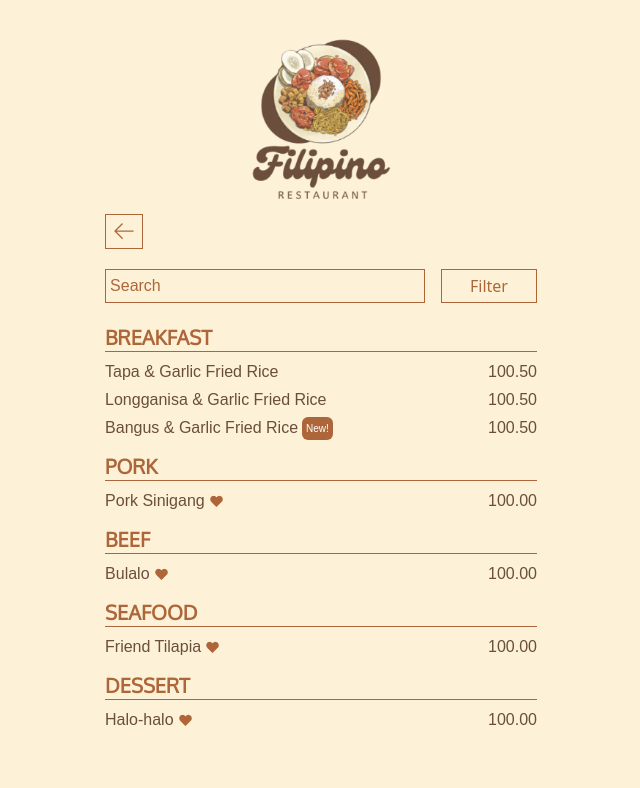
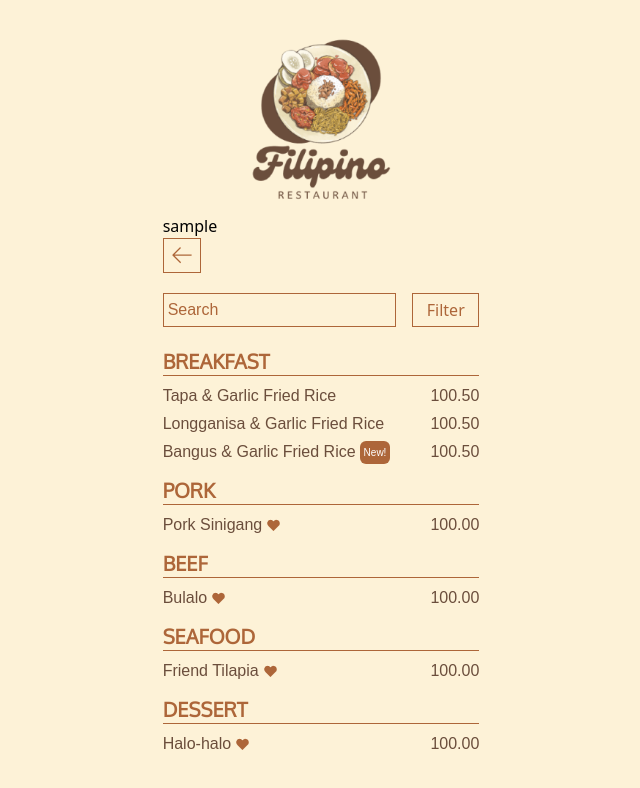
Before and after one commit to marcyvillegas/digital-menu-template, a React (Vite) app: page /menu in a window 1280 px wide. Both pictures are taken after a click on the button "Filter". Shown: the top 788 px of the page, without its empty margins (319-959 px from the left). Built offline with nearby package versions, Linux system fonts and the light colour scheme; a web font is replaced by a local one.

Commit message:
Added filter modal component

```diff
--- a/src/components/FilterButton.tsx
+++ b/src/components/FilterButton.tsx
@@ -1,8 +1,18 @@
 import React from 'react';
 
-function FilterButton() {
+type PropsType = {
+  onClick: () => void;
+}
+
+function FilterButton(props: PropsType) {
+
+  const { onClick } = props;
+
   return (
-    <button className='py-1 px-7 border-[0.5px] border-[#AD6639] text-[#AD6639]'>Filter</button>
+    <button
+    className='py-1 border-[0.5px] border-[#AD6639] text-[#AD6639]'
+    onClick={onClick}
+    >Filter</button>
   );
 }
 
--- /dev/null
+++ b/src/components/FilterModal.tsx
@@ -0,0 +1,11 @@
+import React from 'react';
+
+function FilterModal() {
+  return (
+    <div>
+      sample
+    </div>
+  );
+}
+
+export default FilterModal;
--- a/src/containers/MenuContainer.tsx
+++ b/src/containers/MenuContainer.tsx
@@ -1,5 +1,6 @@
 import { useState } from "react";
 import FilterButton from "../components/FilterButton";
+import FilterModal from "../components/FilterModal";
 import FoodItems from "../components/FoodItems";
 import MenuCategoryName from "../components/MenuCategoryName";
 import SearchInput from "../components/SearchInput";
@@ -8,10 +9,10 @@ import useSearch from "../hooks/useSearch";
 
 // TODO:
 // filter modal component
-// useHook for filter and search
 
 function MenuContainer() {
   const [menuData, setMenuData] = useState<MenuType>(Menu);
+  const [showFilterModal, setShowFilterModal] = useState<boolean>(false);
 
   const { searchValue, changeSearchValue, isSearching } = useSearch(
     menuData,
@@ -37,17 +38,24 @@ function MenuContainer() {
     return subMenuItems.map((item) => item);
   }
 
+  function toggleFilterModal() {
+    setShowFilterModal(!showFilterModal)
+  }
+
   return (
+    <>
+      {showFilterModal &&<FilterModal />}
       <div className="w-100">
         <button className="p-2 mb-5 border-[0.5px] border-[#AD6639]">
           <img src="src/assets/back_icon.png" />
         </button>
         <div className="mb-5 grid grid-cols-4 gap-4">
           <SearchInput value={searchValue} onChange={changeSearchValue} />
-        <FilterButton />
+          <FilterButton onClick={toggleFilterModal} />
         </div>
         {isSearching ? <>SEARCHING</> : getSubMenu()}
       </div>
+    </>
   );
 }
 
--- a/src/hooks/useSearch.ts
+++ b/src/hooks/useSearch.ts
@@ -1,8 +1,5 @@
 import React, { useState } from "react";
 import { MenuType } from "../data/menu";
-
-// USE SEARCH LOGIC
-// add "no data"
 
 function useSearch(
   menuData: MenuType,
```
Lines whose indentation alone changed are shown as unchanged.
